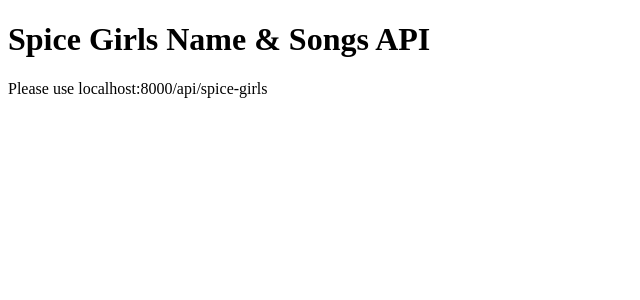
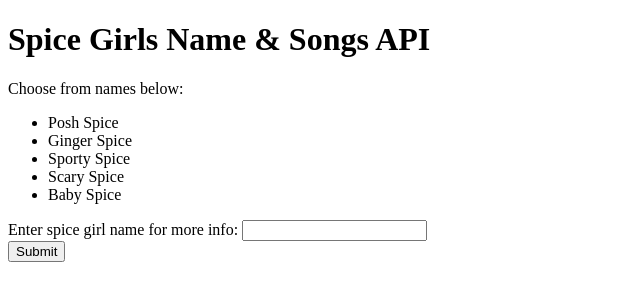
Before and after one commit to Desace1938/spice-girls-api, a website: page index.html in a window 1280 px wide. Shown: the whole page, without its empty margins (0-640 px from the left). Drawn offline with Linux system fonts and the light colour scheme.

Commit message:
Featured: input form

```diff
--- a/index.html
+++ b/index.html
@@ -7,6 +7,25 @@
 </head>
 <body>
     <h1>Spice Girls Name & Songs API</h1>
-    <p>Please use localhost:8000/api/spice-girls</p>
+    <p> Choose from names below:
+        <div class="list">
+            <ul>
+                <li>Posh Spice</li>
+                <li>Ginger Spice</li>
+                <li>Sporty Spice</li>
+                <li>Scary Spice</li>
+                <li>Baby Spice</li>
+
+            </ul>
+        </div>
+    </p>
+    <form action="" method="get" class="form-example">
+        <div class="form-example">
+          <label for="name">Enter spice girl name for more info: </label>
+          <input type="text" name="name" id="name" required>
+        </div>
+          <input type="submit" value="Submit">
+        </div>
+      </form>
 </body>
 </html>
--- a/server.js
+++ b/server.js
@@ -55,5 +55,5 @@
 })
 
 app.listen(PORT,()=>{
-    console.log(`The server is now running on port ${PORT}! Betta GO Catch It`)
+    console.log(`The server is now running on port ${PORT}!`)
 })
```
